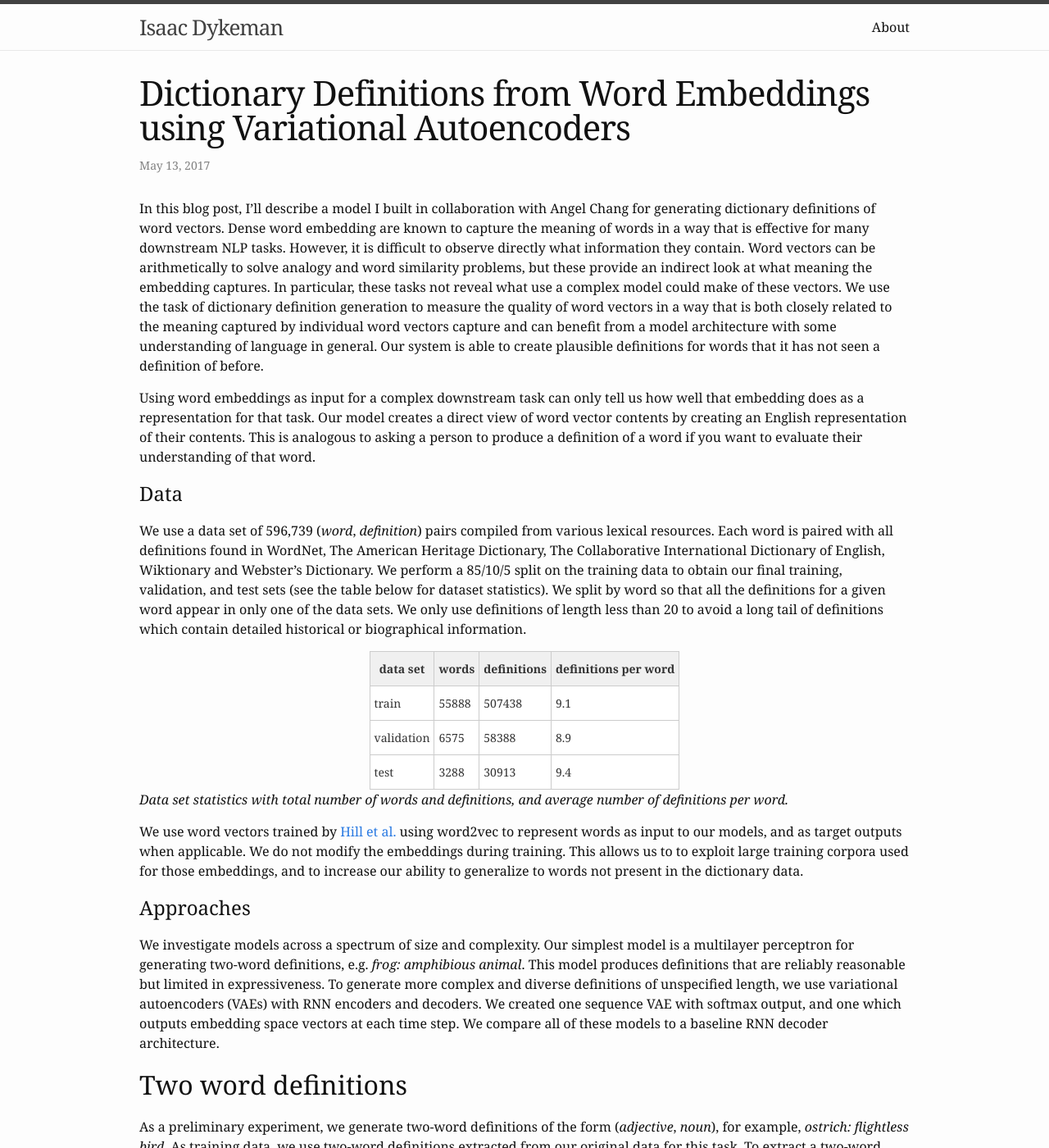
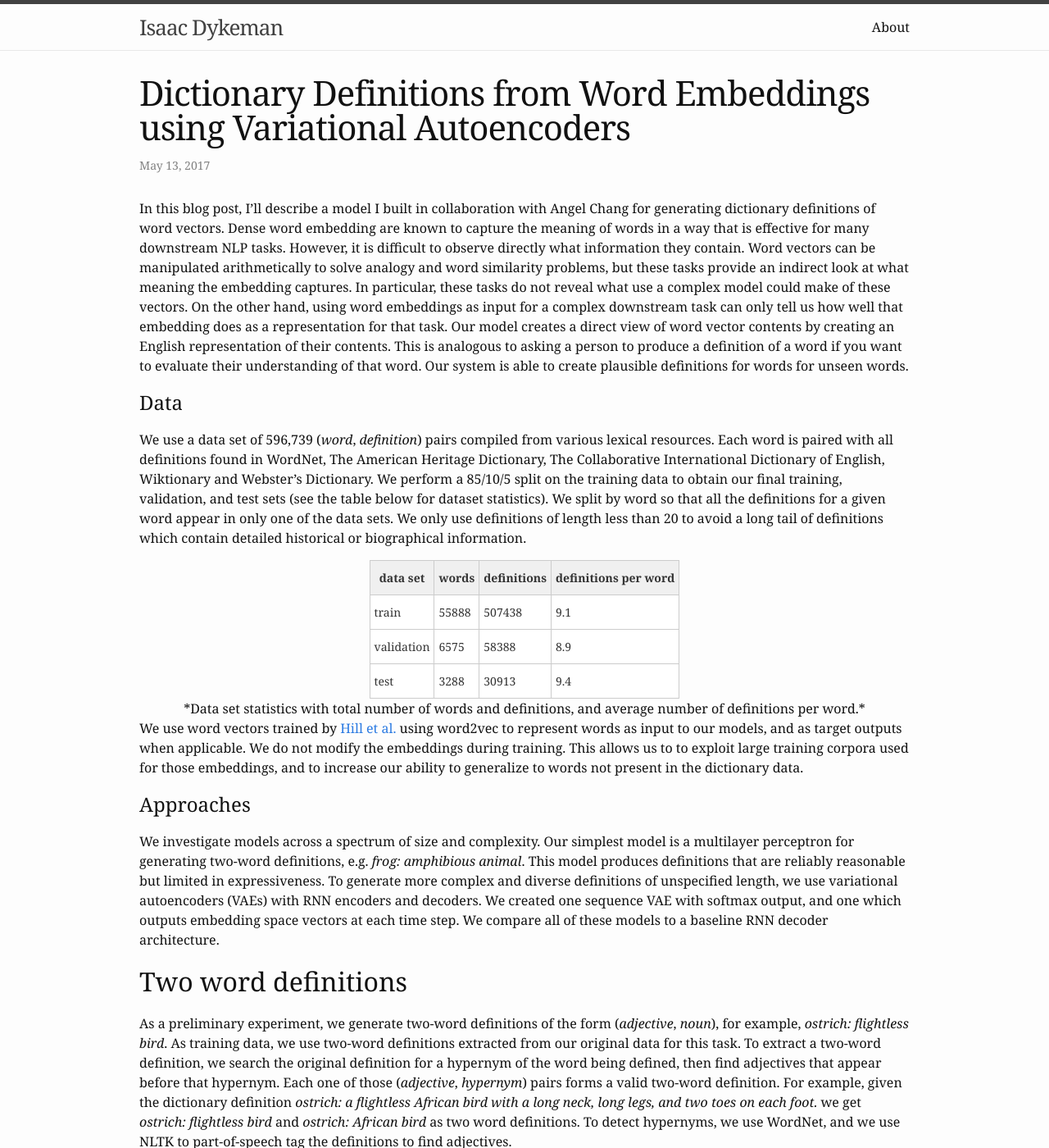
Before and after one commit to IJDykeman/ijdykeman.github.io, a Jekyll site: the page built from _posts/2017-05-15-vae-definition-generator.markdown, in a window 1280 px wide and 1400 px high. Shown: the whole window at 82% size. Built offline with Jekyll 4.4.1, drawn with Linux system fonts in a browser that asks for light colours; formulas are drawn with MathJax 3.

Commit message:
autocommit of a content change

```diff
--- a/_posts/2017-05-15-vae-definition-generator.markdown
+++ b/_posts/2017-05-15-vae-definition-generator.markdown
@@ -6,9 +6,7 @@
 ---
 
 
-In this blog post, I’ll describe a model I built in collaboration with Angel Chang for generating dictionary definitions of word vectors.  Dense word embedding are known to capture the meaning of words in a way that is effective for many downstream NLP tasks.  However, it is difficult to observe directly what information they contain.  Word vectors can be arithmetically to solve analogy and word similarity problems, but these provide an indirect look at what meaning the embedding captures.  In particular, these tasks not reveal what use a complex model could make of these vectors.  We use the task of dictionary definition generation to measure the quality of word vectors in a way that is both closely related to the meaning captured by individual word vectors capture and can benefit from a model architecture with some understanding of language in general.  Our system is able to create plausible definitions for words that it has not seen a definition of before.
-
-Using word embeddings as input for a complex downstream task can only tell us how well that embedding does as a representation for that task.  Our model creates a direct view of word vector contents by creating an English representation of their contents.  This is analogous to asking a person to produce a definition of a word if you want to evaluate their understanding of that word.
+In this blog post, I’ll describe a model I built in collaboration with Angel Chang for generating dictionary definitions of word vectors.  Dense word embedding are known to capture the meaning of words in a way that is effective for many downstream NLP tasks.  However, it is difficult to observe directly what information they contain.  Word vectors can be manipulated arithmetically to solve analogy and word similarity problems, but these tasks provide an indirect look at what meaning the embedding captures.  In particular, these tasks do not reveal what use a complex model could make of these vectors.  On the other hand, using word embeddings as input for a complex downstream task can only tell us how well that embedding does as a representation for that task.  Our model creates a direct view of word vector contents by creating an English representation of their contents.  This is analogous to asking a person to produce a definition of a word if you want to evaluate their understanding of that word.  Our system is able to create plausible definitions for words for unseen words.
 
 
 <!-- # Related work -->
@@ -16,8 +14,7 @@
 
 # Data
 
-We use a data set of 596,739 (*word*, *definition*) pairs compiled from various lexical resources.  Each word is paired with all definitions found in WordNet, The American Heritage Dictionary, The Collaborative International Dictionary of English, Wiktionary and Webster's Dictionary.
-We perform a 85/10/5 split on the training data to obtain our final training,  validation, and test sets (see the table below for dataset statistics). We split by word so that all the definitions for a given word appear in only one of the data sets.  We only use definitions of length less than 20 to avoid a long tail of definitions which contain detailed historical or biographical information.
+We use a data set of 596,739 (*word*, *definition*) pairs compiled from various lexical resources.  Each word is paired with all definitions found in WordNet, The American Heritage Dictionary, The Collaborative International Dictionary of English, Wiktionary and Webster's Dictionary.  We perform a 85/10/5 split on the training data to obtain our final training,  validation, and test sets (see the table below for dataset statistics). We split by word so that all the definitions for a given word appear in only one of the data sets.  We only use definitions of length less than 20 to avoid a long tail of definitions which contain detailed historical or biographical information.
 
 <!-- data set, words, definitions, definitions per word
 train, 55888, 507438, 9.1
@@ -58,12 +55,10 @@
   </tr>
 </table>
 
-*Data set statistics with total number of words and definitions, and average number of definitions per word.*
-
-
-
+<center>*Data set statistics with total number of words and definitions, and average number of definitions per word.*</center>
 
 We use word vectors trained by [Hill et al.](http://www.aclweb.org/anthology/Q16-1002)  using word2vec to represent words as input to our models, and as target outputs when applicable.  We do not modify the embeddings during training.  This allows us to to exploit large training corpora used for those embeddings, and to increase our ability to generalize to words not present in the dictionary data.
+
 
 # Approaches
 
```
